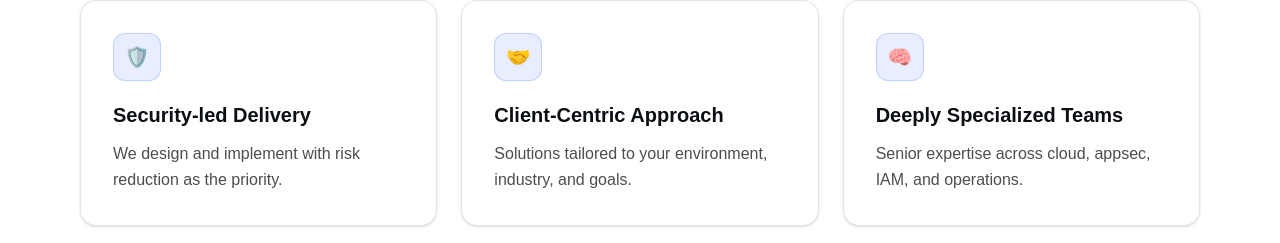
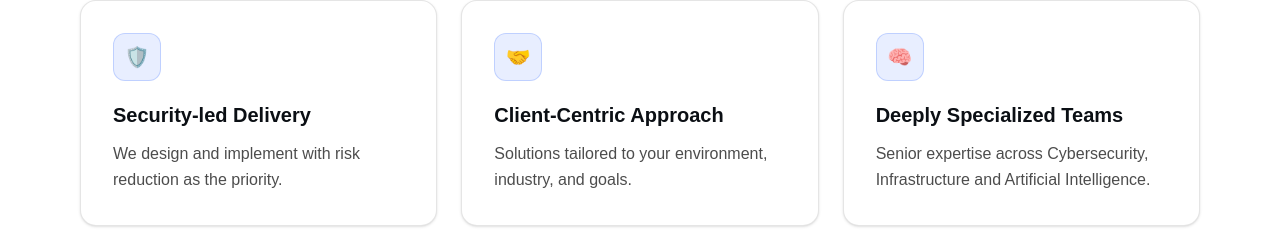
Before and after one commit to RegularGeek/cyberoutcome-demo, a Next.js app: page / in a window 1280 px wide. Shown: the part 1084-1327 px from the top of the page. Built offline with nearby package versions, Linux system fonts and the light colour scheme.

Commit message:
Remove bold styling and fix Cyberoutcome casing

```diff
--- a/components/WhyChooseUs.tsx
+++ b/components/WhyChooseUs.tsx
@@ -12,7 +12,7 @@ export default function WhyChooseUs() {
     },
     {
       title: "Deeply Specialized Teams",
-      desc: "Senior expertise across cloud, appsec, IAM, and operations.",
+      desc: "Senior expertise across Cybersecurity, Infrastructure and Artificial Intelligence.",
       icon: "🧠",
     },
   ];
@@ -43,7 +43,6 @@ export default function WhyChooseUs() {
   and a modern operations mindset, we help organisations achieve secure systems,
   reliable uptime, and scalable growth.
 </p>
-
         </div>
 
         {/* 3 highlight cards (still TigerLogic-like, but richer) */}
```
